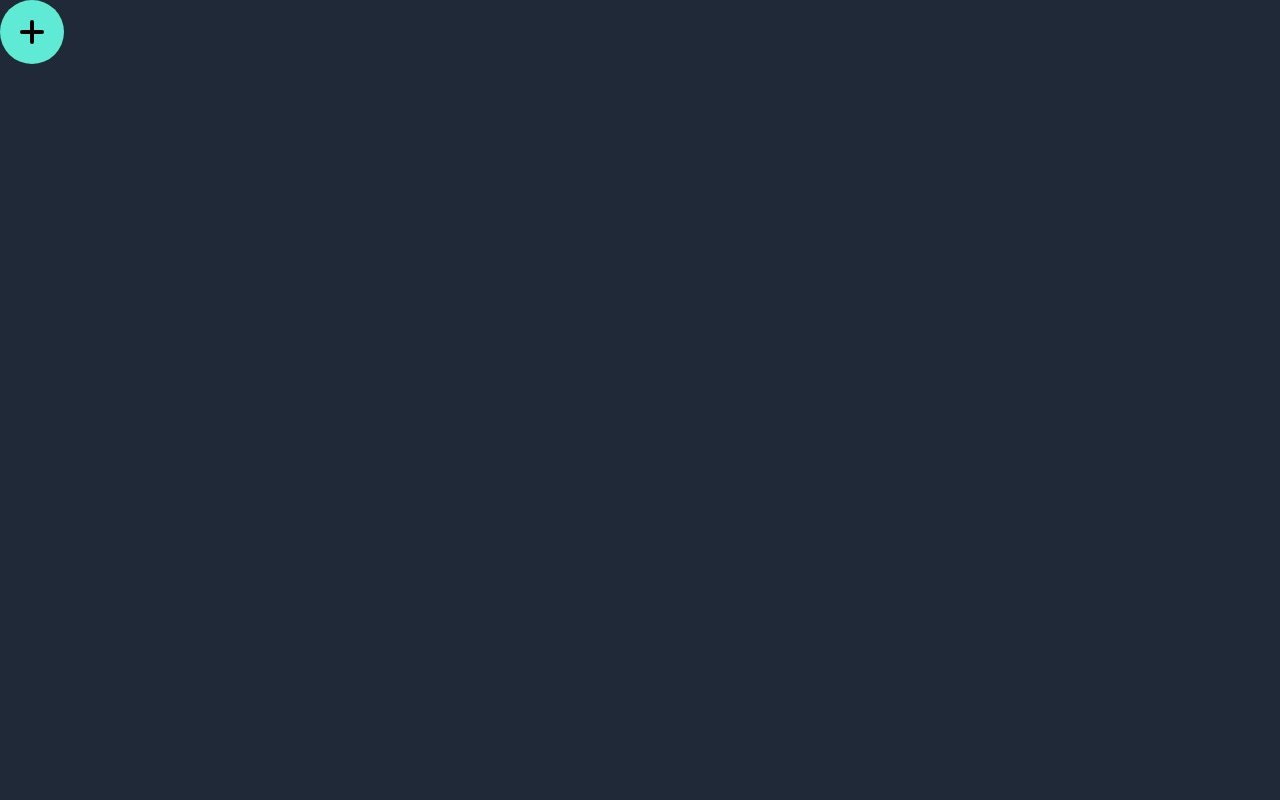
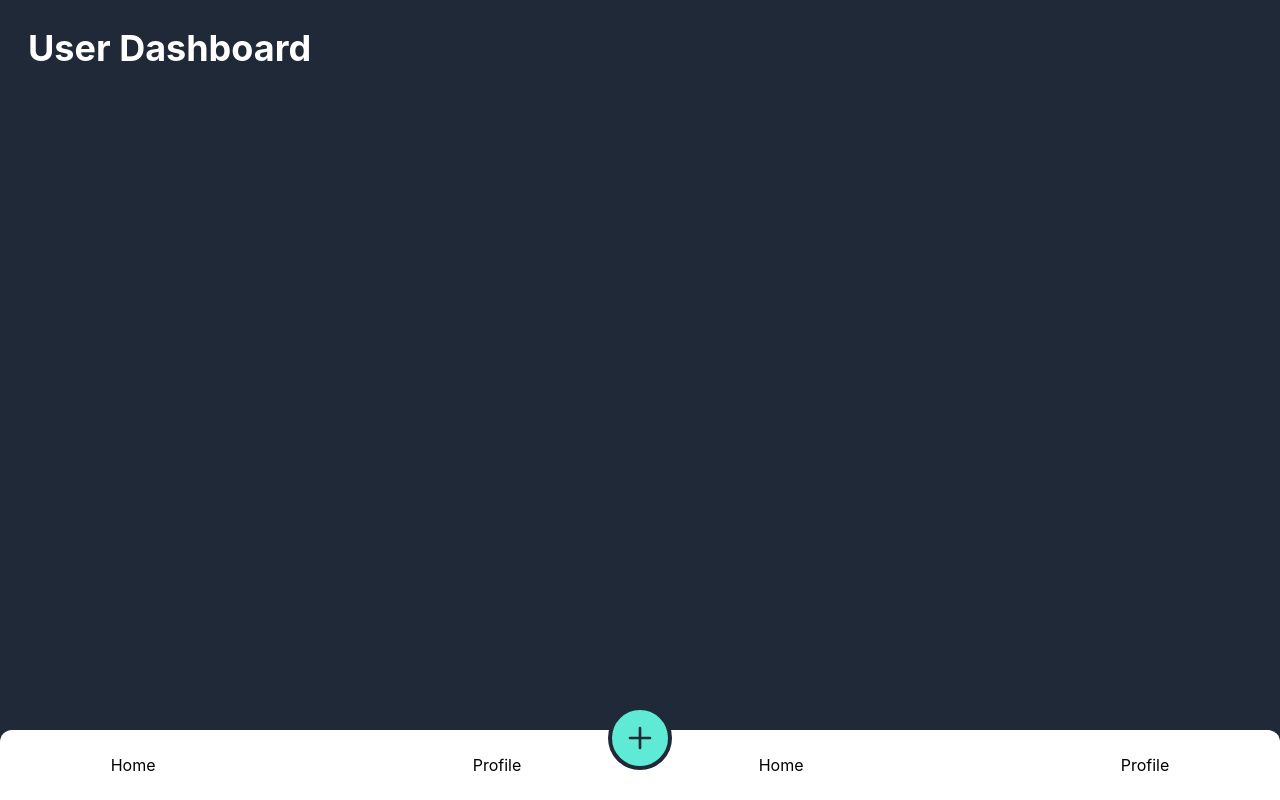
Before and after one commit to abhilashk23/todo-ui, a React (Create React App) app: page /user in a window 1280 px wide. Built offline with nearby package versions, Linux system fonts and the light colour scheme.

Commit message:
Added navbar and user dashboard layout

```diff
--- a/public/index.html
+++ b/public/index.html
@@ -1,20 +1,19 @@
 <!DOCTYPE html>
 <html lang="en">
+
 <head>
   <meta charset="utf-8" />
   <link rel="icon" href="%PUBLIC_URL%/favicon.ico" />
   <meta name="viewport" content="width=device-width, initial-scale=1" />
   <meta name="theme-color" content="#000000" />
-    <meta
-      name="description"
-      content="Web site created using create-react-app"
-    />
+  <meta name="description" content="Web site created using create-react-app" />
   <link rel="apple-touch-icon" href="%PUBLIC_URL%/logo192.png" />
   <!--
       manifest.json provides metadata used when your web app is installed on a
       user's mobile device or desktop. See https://developers.google.com/web/fundamentals/web-app-manifest/
     -->
   <link rel="manifest" href="%PUBLIC_URL%/manifest.json" />
+
   <!--
       Notice the use of %PUBLIC_URL% in the tags above.
       It will be replaced with the URL of the `public` folder during the build.
@@ -25,7 +24,9 @@
       Learn how to configure a non-root public URL by running `npm run build`.
     -->
   <title>React App</title>
+
 </head>
+
 <body>
   <noscript>You need to enable JavaScript to run this app.</noscript>
   <div id="root"></div>
@@ -40,4 +41,7 @@
       To create a production bundle, use `npm run build` or `yarn build`.
     -->
 </body>
+<script type="module" src="https://unpkg.com/ionicons@5.5.2/dist/ionicons/ionicons.esm.js"></script>
+<script nomodule src="https://unpkg.com/ionicons@5.5.2/dist/ionicons/ionicons.js"></script>
+
 </html>
--- a/src/App.js
+++ b/src/App.js
@@ -3,7 +3,8 @@ import './App.css';
 import { BrowserRouter as Router, Route, Redirect } from 'react-router-dom';
 import Login from './components/Login/Login';
 import Register from './components/Register/Register';
-import Dashboard from './components/Dashboard/Dashboard';
+import Home from './pages/Home';
+import Nav from './components/Nav/Nav';
 
 function App() {
   return (
@@ -16,7 +17,7 @@ function App() {
           <Register />
         </Route>
         <Route path="/user" exact>
-          <Dashboard />
+          <Home />
         </Route>
       </div>
     </Router>
--- a/src/components/Dashboard/Dashboard.js
+++ b/src/components/Dashboard/Dashboard.js
@@ -22,43 +22,10 @@ function Dashboard() {
     };
 
     return (
-        <div>
-            <div onClick={showDrawer} className='w-16 h-16 flex flex-row justify-center text-center items-center cursor-pointer rounded-full bg-teal-300 hover:shadow-lg hover:shadow-teal-300/50 focus:shadow-lg focus:shadow-teal-300/50 focus:outline-0 focus:outline-none'>
-                <p className='text-xl font-extrabold'>
-                    <svg xmlns="http://www.w3.org/2000/svg" fill="none" viewBox="0 0 24 24" stroke-width="3" stroke="currentColor" class="w-8 h-8">
-                        <path stroke-linecap="round" stroke-linejoin="round" d="M12 4.5v15m7.5-7.5h-15" />
-                    </svg>
-                </p>
+        <div className='h-96'>
+            <div className='p-7'>
+                <p className='text-4xl font-bold text-white'> User Dashboard</p>
             </div>
-            <Drawer
-                title="Add task"
-                placement='bottom'
-                width={720}
-                onClose={onClose}
-                open={open}
-            >
-
-                <div className='flex flex-col'>
-                    <ConfigProvider theme={{ token: { fontSize: "25px", colorTextPlaceholder: 'rgb(75 85 99)', color: 'rgb(75 85 99)' } }}>
-                        <Input variant='borderless' placeholder='Task Title' className='text-gray-700' />
-                    </ConfigProvider>
-                </div>
-                <br />
-                <div className='flex flex-row justify-items-center items-center gap-x-4'>
-                    <Typography className='text-md font-medium'>Date: </Typography>
-                    <DatePicker onChange={onChange} />
-                </div>
-                <br />
-                <div>
-                    <ConfigProvider theme={{ token: { colorTextPlaceholder: 'rgb(75 85 99)', color: 'rgb(75 85 99)' } }}>
-                        <TextArea rows={4} placeholder='Would you like to add more details?' />
-                    </ConfigProvider>
-                </div>
-                <br />
-                <div className='p-2 w-1/2 flex flex-row justify-center text-center items-center cursor-pointer rounded-full bg-teal-300 hover:shadow-lg hover:shadow-teal-300/50 focus:shadow-lg focus:shadow-teal-300/50'>
-                    <p className='text-md font-bold'><PlusOutlined /> Add task</p>
-                </div>
-            </Drawer>
         </div>
     )
 }
--- /dev/null
+++ b/src/components/Nav/Nav.css
@@ -0,0 +1,5 @@
+ion-icon{
+    font-weight: 900;
+    font-size: 32px;
+    stroke-width: 80px;
+}
--- /dev/null
+++ b/src/components/Nav/Nav.js
@@ -0,0 +1,87 @@
+import React, { useState } from 'react'
+import { ConfigProvider } from 'antd';
+import { Drawer, Button, DatePicker, Typography, Input } from 'antd';
+import { CalendarOutlined, PlusOutlined } from '@ant-design/icons';
+import '../Nav/Nav.css';
+
+function Nav() {
+    const { TextArea } = Input;
+
+    const [date, setDate] = useState(null);
+    const [open, setOpen] = useState(false);
+    const showDrawer = () => {
+        setOpen(true);
+    };
+    const onClose = () => {
+        setOpen(false);
+    };
+
+    const onChange = (date, dateString) => {
+        console.log(date, dateString);
+        setDate(date)
+    }
+
+    return (
+        <div className="bg-white h-[4.4rem] px-6 rounded-t-xl flex flex-row justify-evenly">
+            <div className='w-1/3 flex flex-row justify-between items-center'>
+                <span>Home</span>
+                <span>Profile</span>
+            </div>
+            <ul className="flex relative" onClick={showDrawer}>
+                <span className='bg-teal-300 duration-500 translate-x-0 border-4 border-gray-800 h-16 w-16 absolute -top-6 rounded-full'>
+                    <span className="w-3.5 h-3.5 bg-transparent absolute top-4 -left-[18px] -tr-[11px] shadow-myShadow1"></span>
+                    <span className="w-3.5 h-3.5 bg-transparent absolute top-4 -right-[18px] -tl-[11px] shadow-myShadow2"></span>
+                </span>
+                <li className="w-16">
+                    <a
+                        className="flex flex-col text-center pt-6"
+                    >
+                        <span
+                            className='z-10 flex justify-center items-center text-lg font-extrabold cursor-pointer duration-500 -mt-8 text-gray-800'
+                        >
+                            <svg xmlns="http://www.w3.org/2000/svg" fill="none" viewBox="0 0 24 24" stroke-width="2" stroke="currentColor" class="w-8 h-8">
+                                <path stroke-linecap="round" stroke-linejoin="round" d="M12 4.5v15m7.5-7.5h-15" />
+                            </svg>
+                        </span>
+
+                    </a>
+                </li>
+            </ul>
+            <Drawer
+                title="Add task"
+                placement='bottom'
+                width={720}
+                onClose={onClose}
+                open={open}
+            >
+
+                <div className='flex flex-col'>
+                    <ConfigProvider theme={{ token: { fontSize: "25px", colorTextPlaceholder: 'rgb(75 85 99)', color: 'rgb(75 85 99)' } }}>
+                        <Input variant='borderless' placeholder='Task Title' className='text-gray-700' />
+                    </ConfigProvider>
+                </div>
+                <br />
+                <div className='flex flex-row justify-items-center items-center gap-x-4'>
+                    <Typography className='text-md font-medium'>Date: </Typography>
+                    <DatePicker onChange={onChange} />
+                </div>
+                <br />
+                <div>
+                    <ConfigProvider theme={{ token: { colorTextPlaceholder: 'rgb(75 85 99)', color: 'rgb(75 85 99)' } }}>
+                        <TextArea rows={4} placeholder='Would you like to add more details?' />
+                    </ConfigProvider>
+                </div>
+                <br />
+                <div className='p-2 w-1/2 flex flex-row justify-center text-center items-center cursor-pointer rounded-full bg-teal-300 hover:shadow-lg hover:shadow-teal-300/50 focus:shadow-lg focus:shadow-teal-300/50'>
+                    <p className='text-md font-bold'><PlusOutlined /> Add task</p>
+                </div>
+            </Drawer>
+            <div className='w-1/3 flex flex-row justify-between items-center'>
+                <span>Home</span>
+                <span>Profile</span>
+            </div>
+        </div>
+    )
+}
+
+export default Nav
--- /dev/null
+++ b/src/pages/Home.js
@@ -0,0 +1,18 @@
+import React from 'react'
+import Dashboard from '../components/Dashboard/Dashboard';
+import Nav from '../components/Nav/Nav';
+
+function Home() {
+  return (
+    <div className='relative h-screen'>
+        <div className='inset-x-0 top-0'>
+            <Dashboard />
+        </div>
+        <div className='absolute inset-x-0 bottom-0'>
+            <Nav />
+        </div>
+    </div>
+  )
+}
+
+export default Home
```
Lines whose indentation alone changed are shown as unchanged.
